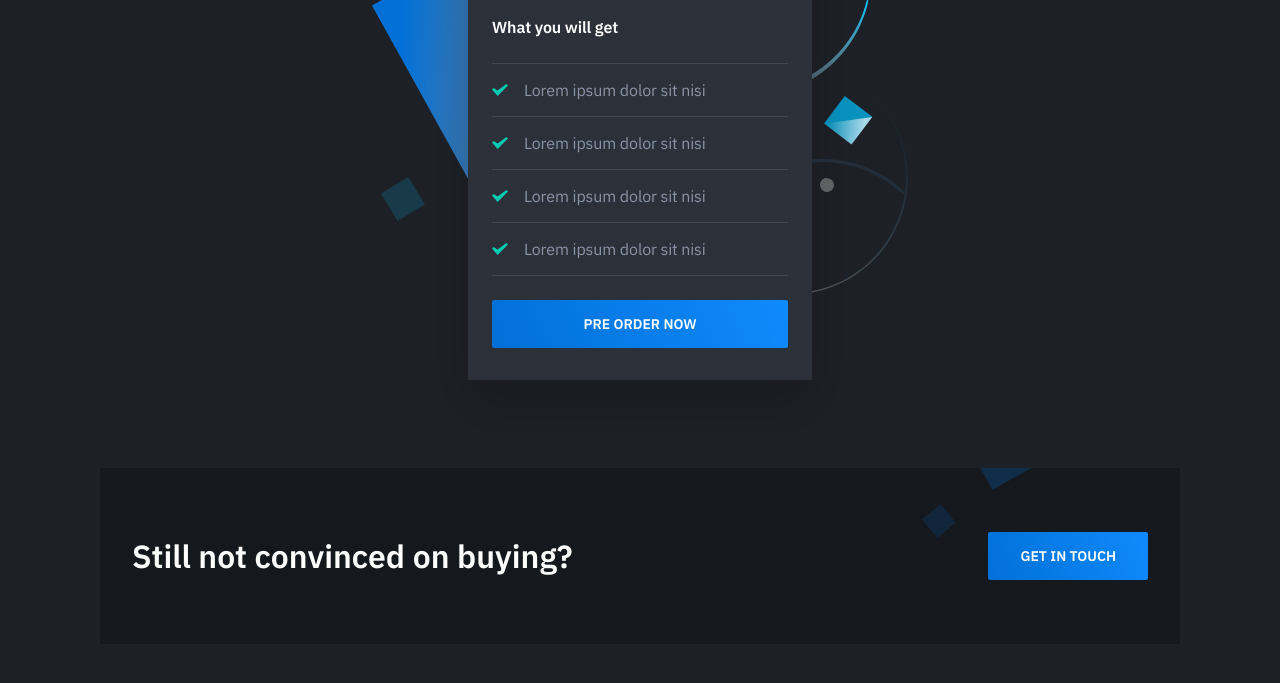
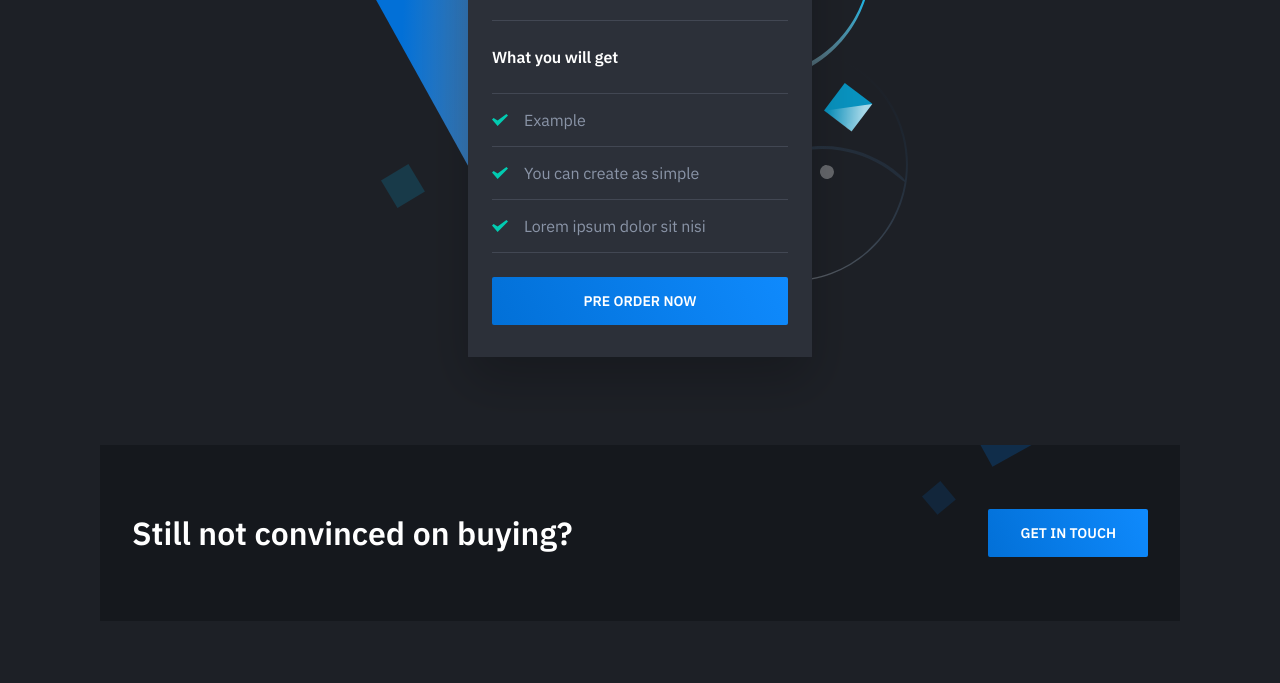
Before and after one commit to tomaszd/Pedzaca_Maszyna, a plain HTML site: page index.html in a window 1280 px wide. Shown: the part 1962-2645 px from the top of the page. Drawn offline with nearby package versions, Linux system fonts and the light colour scheme.

Commit message:
Update index.html

```diff
--- a/index.html
+++ b/index.html
@@ -1,4 +1,4 @@
-<!DOCTYPE html>
+e<!DOCTYPE html>
 <html lang="en" class="no-js">
 <head>
     <meta charset="utf-8">
@@ -134,14 +134,12 @@
 										<div class="pricing-table-features-title text-xs pt-24 pb-24">What you will get</div>
                                         <ul class="pricing-table-features list-reset text-xs">
                                             <li>
-                                                <span>Lorem ipsum dolor sit nisi</span>
+                                                <span>Example</span>
                                             </li>
                                             <li>
-                                                <span>Lorem ipsum dolor sit nisi</span>
+                                                <span>You can create as simple</span>
                                             </li>
-                                            <li>
-                                                <span>Lorem ipsum dolor sit nisi</span>
-                                            </li>
+
 											<li>
 												<span>Lorem ipsum dolor sit nisi</span>
 											</li>
```
